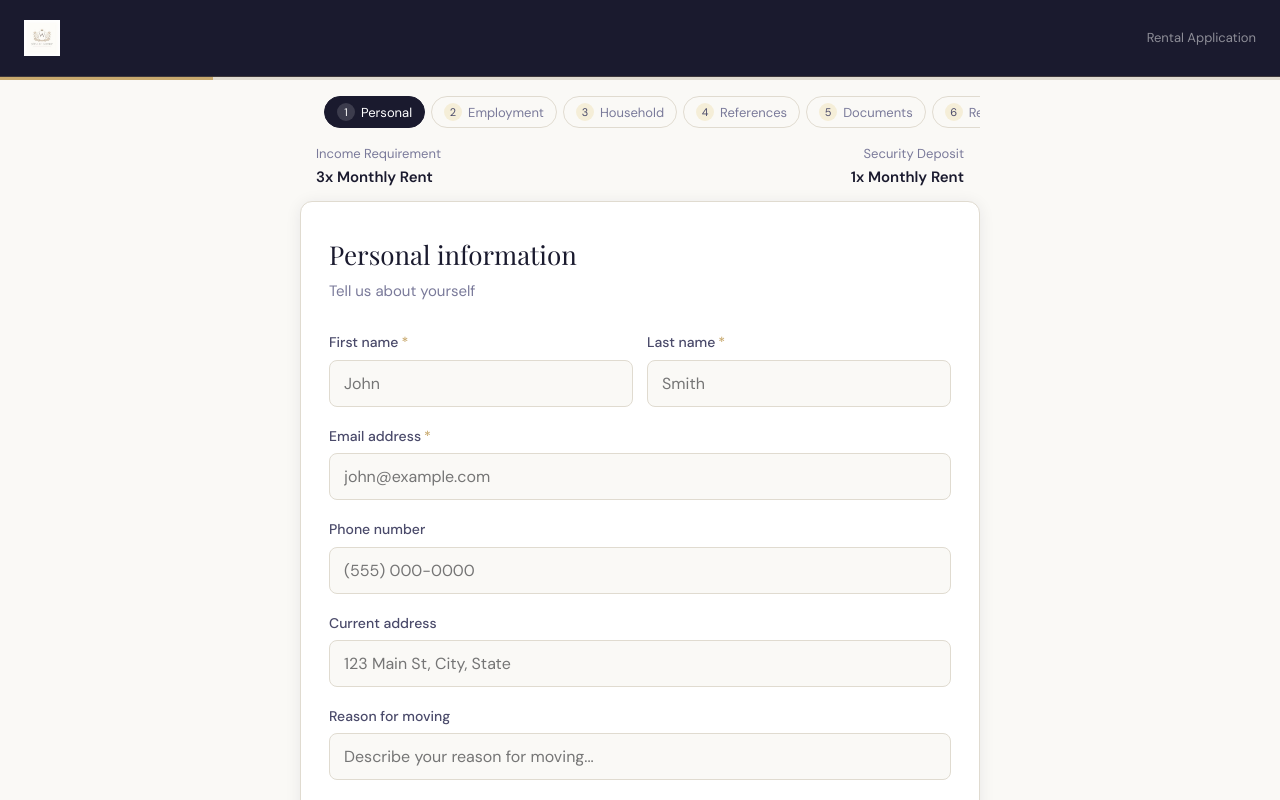
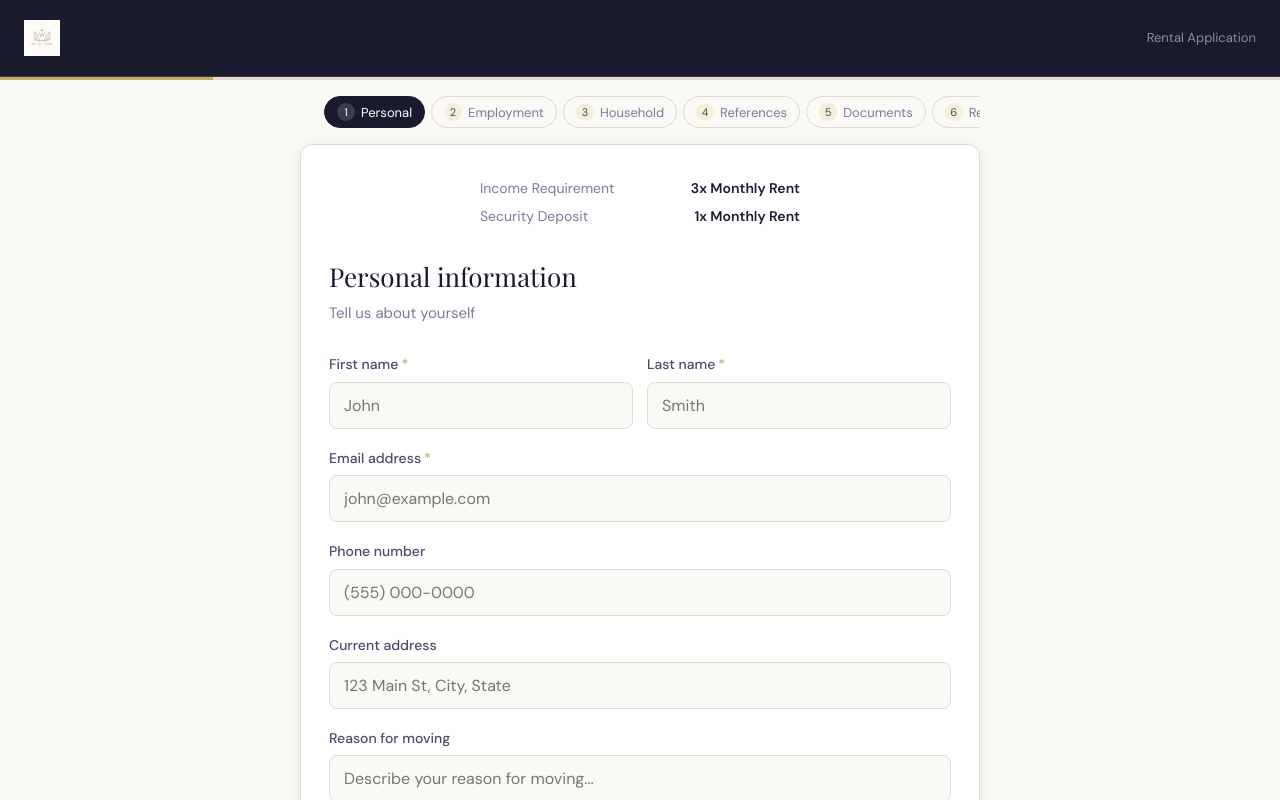
Before and after one commit to WLGRE/wlgre-rental-app, a React (Vite) app: page / in a window 1280 px wide. Shown: the top 800 px of the page. Built offline with nearby package versions, Linux system fonts and the light colour scheme; a web font is replaced by a local one.

Commit message:
add persistant income requirements

```diff
--- a/src/App.jsx
+++ b/src/App.jsx
@@ -266,26 +266,25 @@ export default function App() {
         ))}
       </div>
 
-      <div style={{
-        display: 'flex',
-        justifyContent: 'space-between',
-        width: '100%',
-        maxWidth: '680px',
-        padding: '0 16px',
-        marginBottom: '12px',
-        boxSizing: 'border-box',
-      }}>
-        <div>
-          <div style={{ fontSize: '13px', color: 'var(--ink-muted)' }}>Income Requirement</div>
-          <div style={{ fontSize: '15px', fontWeight: '600', color: 'var(--ink)' }}>3x Monthly Rent</div>
+      <main className="form-card">
+
+        {/* Requirements — sits at top of card, no separator, centered */}
+        <div style={{
+          display: 'flex',
+          flexDirection: 'column',
+          alignItems: 'center',
+          gap: '6px',
+          marginBottom: '28px',
+        }}>
+          <div style={{ display: 'flex', justifyContent: 'space-between', width: '100%', maxWidth: '320px' }}>
+            <span style={{ fontSize: '14px', color: 'var(--ink-muted)' }}>Income Requirement</span>
+            <span style={{ fontSize: '14px', fontWeight: '600', color: 'var(--ink)' }}>3x Monthly Rent</span>
+          </div>
+          <div style={{ display: 'flex', justifyContent: 'space-between', width: '100%', maxWidth: '320px' }}>
+            <span style={{ fontSize: '14px', color: 'var(--ink-muted)' }}>Security Deposit</span>
+            <span style={{ fontSize: '14px', fontWeight: '600', color: 'var(--ink)' }}>1x Monthly Rent</span>
+          </div>
         </div>
-        <div style={{ textAlign: 'right' }}>
-          <div style={{ fontSize: '13px', color: 'var(--ink-muted)' }}>Security Deposit</div>
-          <div style={{ fontSize: '15px', fontWeight: '600', color: 'var(--ink)' }}>1x Monthly Rent</div>
-        </div>
-      </div>
-
-      <main className="form-card">
 
         <div className="step-header">
           <h2 className="step-title">{currentStep.title}</h2>
```
